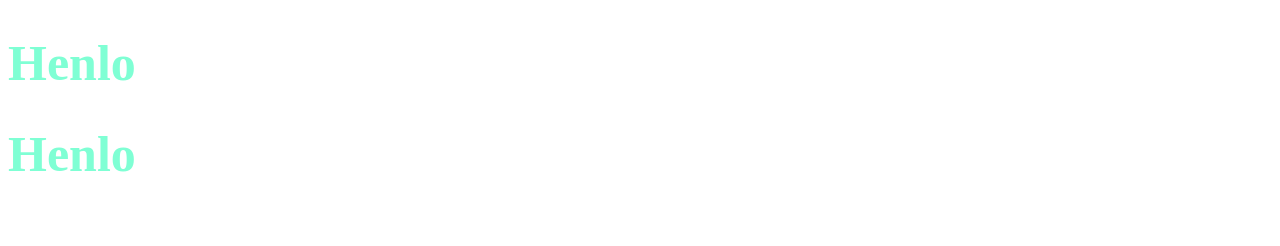
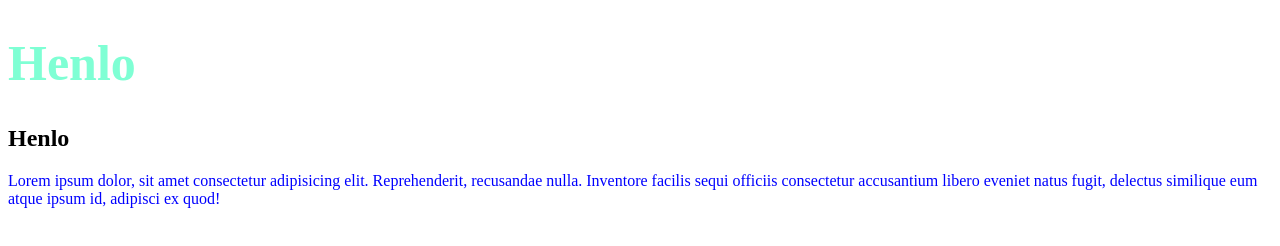
Before and after one commit to VladLisitsin/first-project, a plain HTML site: page index.html in a window 1280 px wide. Drawn offline with Linux system fonts and the light colour scheme.

Commit message:
поменял стили и разметку

```diff
--- a/index.html
+++ b/index.html
@@ -9,6 +9,7 @@
 </head>
 <body>
     <h1>Henlo</h1>
-    <h1>Henlo</h1>
+    <h2>Henlo</h2>
+    <p>Lorem ipsum dolor, sit amet consectetur adipisicing elit. Reprehenderit, recusandae nulla. Inventore facilis sequi officiis consectetur accusantium libero eveniet natus fugit, delectus similique eum atque ipsum id, adipisci ex quod!</p>
 </body>
 </html>
--- a/style.css
+++ b/style.css
@@ -2,3 +2,6 @@ h1 {
     font-size: 50px;
     color: aquamarine;
 }
+p {
+    color: blue;
+}
```
